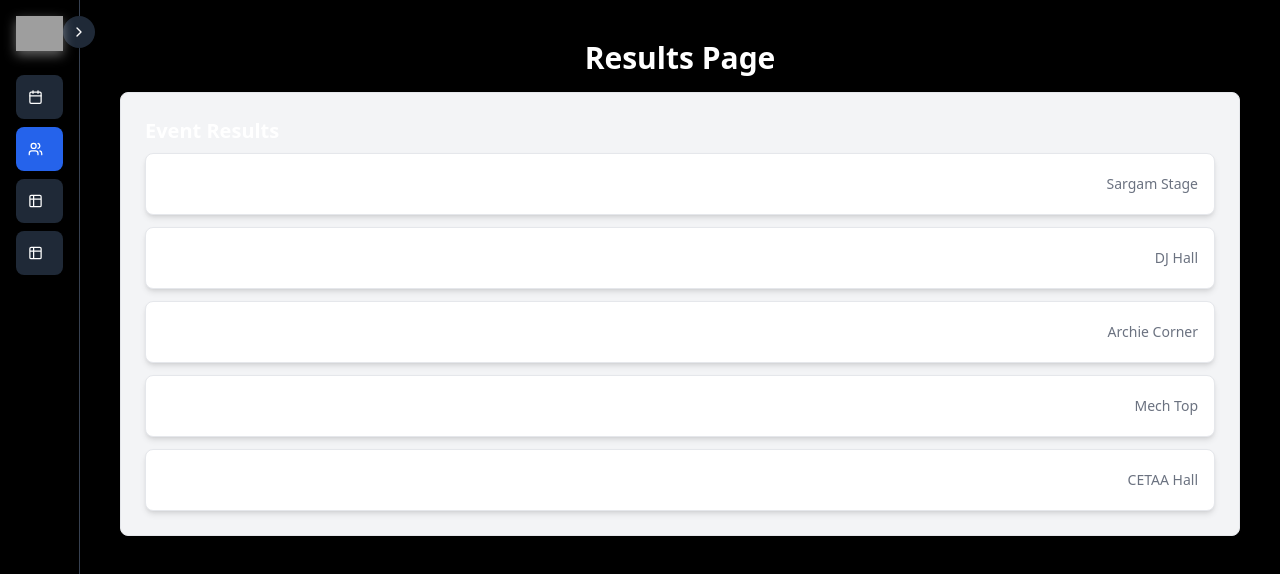
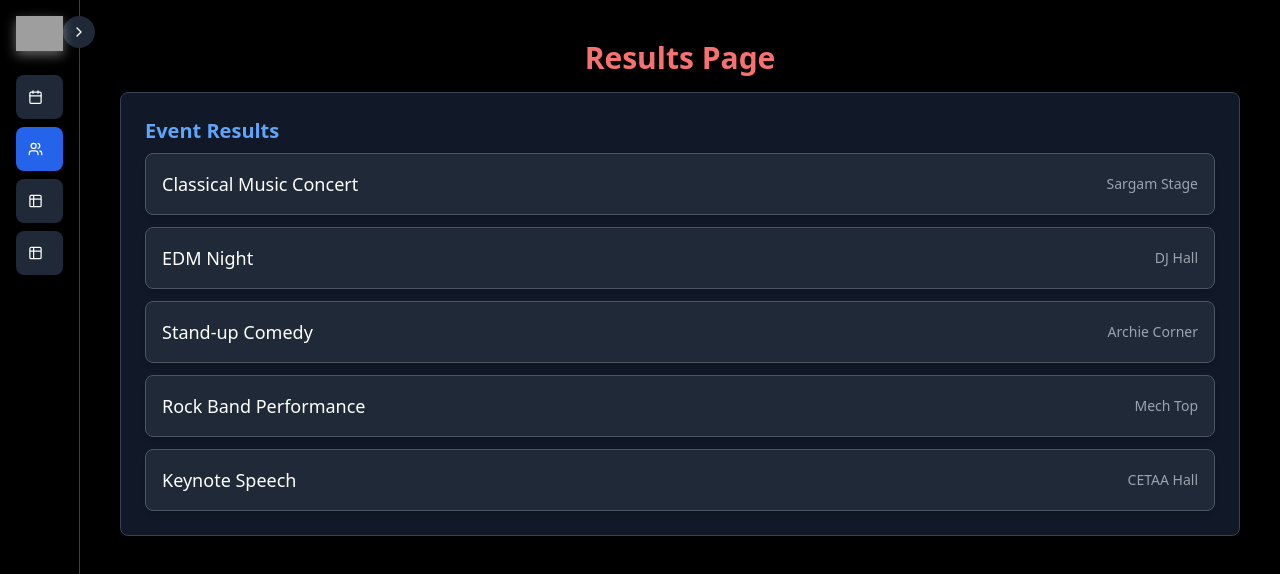
Before and after one commit to zukardex/sargam-2025, a React (Vite) app: page /results in a window 1280 px wide. Shown: the top 574 px of the page. Built offline with nearby package versions, Linux system fonts and the light colour scheme; grey boxes are pictures that could not be loaded.

Commit message:
results theme added

```diff
--- a/src/pages/Results.jsx
+++ b/src/pages/Results.jsx
@@ -46,16 +46,18 @@ export default function Results() {
   ];
 
   return (
-    <div className="p-6">
-      <h1 className="text-3xl font-bold mb-4 text-center">Results Page</h1>
-      <div className="mt-4 p-6 border rounded-lg shadow-md bg-gray-100">
-        <h2 className="text-xl font-semibold mb-2">Event Results</h2>
+    <div className="p-6 min-h-screen bg-black text-white">
+      <h1 className="text-3xl font-bold mb-4 text-center text-red-400">
+        Results Page
+      </h1>
+      <div className="mt-4 p-6 border border-gray-700 rounded-lg shadow-md bg-gray-900">
+        <h2 className="text-xl font-semibold mb-2 text-blue-400">Event Results</h2>
         {results.length > 0 ? (
           <ul className="space-y-3">
             {results.map((event, index) => (
               <li
                 key={index}
-                className="p-4 bg-white rounded-lg shadow-md border cursor-pointer"
+                className="p-4 bg-gray-800 hover:bg-gray-700 rounded-lg shadow-md border border-gray-600 cursor-pointer transition"
                 onClick={() =>
                   setExpandedEvent(
                     expandedEvent === event.name ? null : event.name
@@ -64,11 +66,13 @@ export default function Results() {
               >
                 <div className="flex justify-between items-center">
                   <p className="text-lg font-medium">{event.name}</p>
-                  <p className="text-gray-500 text-sm">{event.venue}</p>
+                  <p className="text-gray-400 text-sm">{event.venue}</p>
                 </div>
                 {expandedEvent === event.name && (
-                  <div className="mt-2 p-4 bg-gray-50 rounded-lg">
-                    <h3 className="text-lg font-semibold">Winners</h3>
+                  <div className="mt-2 p-4 bg-gray-700 rounded-lg">
+                    <h3 className="text-lg font-semibold text-green-400">
+                      Winners
+                    </h3>
                     <ol className="list-decimal ml-6 space-y-1">
                       <li>
                         <strong>1st:</strong> {event.first.name} (
@@ -89,7 +93,7 @@ export default function Results() {
             ))}
           </ul>
         ) : (
-          <p className="text-gray-600 text-center">No results available.</p>
+          <p className="text-gray-400 text-center">No results available.</p>
         )}
       </div>
     </div>
```
